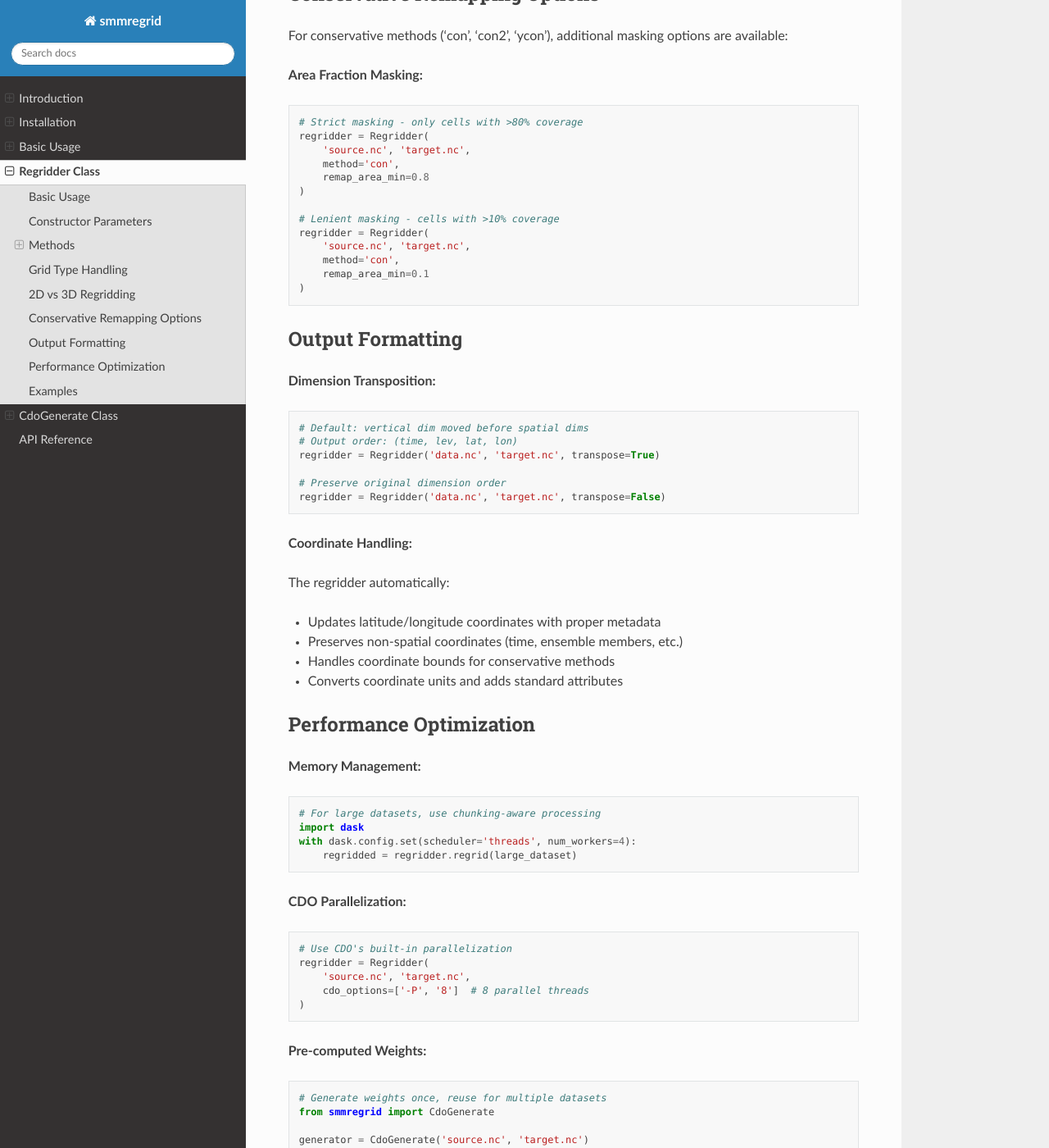
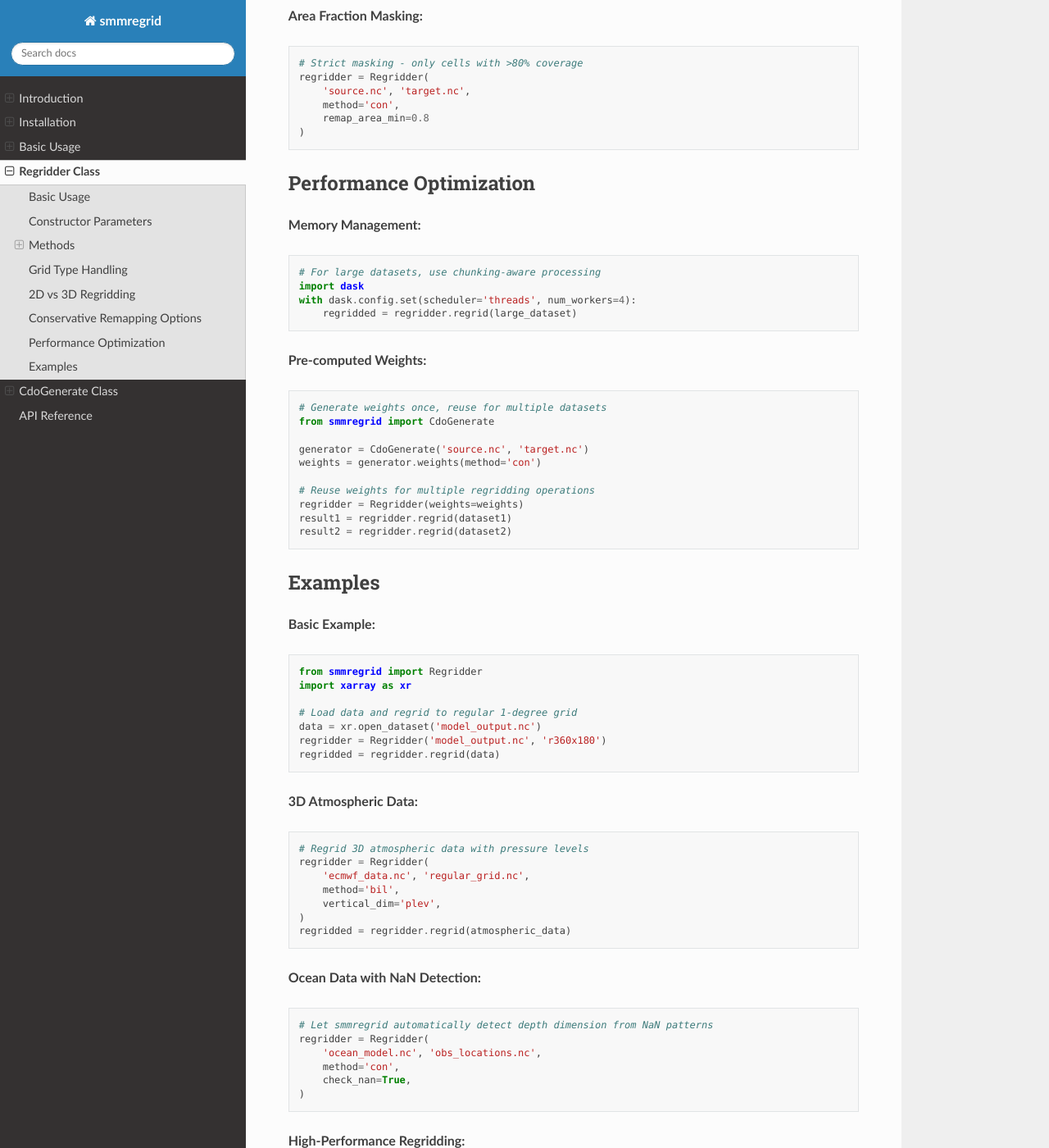
Before and after one commit to jhardenberg/smmregrid, a Sphinx documentation site: the page built from docs/sphinx/source/regridder.rst, in a window 1280 px wide and 1400 px high, scrolled down 4275 px. Shown: the whole window at 82% size. Built offline with Sphinx 7.4.7 and the Read the Docs theme 3.1.0, drawn with Linux system fonts in a browser that asks for light colours; some of the changed text lies outside the part shown.

Commit message:
more reasonable docs

```diff
--- a/docs/sphinx/source/regridder.rst
+++ b/docs/sphinx/source/regridder.rst
@@ -75,9 +75,6 @@ Constructor Parameters
 * **remap_area_min** (*float*, default: 0.5): Minimum fractional area for conservative remapping.
   Grid cells with area fraction below this threshold are masked as NaN. Range: 0.0-1.0.
 
-  - Larger values (0.7-0.9): More aggressive masking, avoids partial coverage artifacts
-  - Smaller values (0.1-0.3): Less masking, retains more data but may include edge effects
-
 * **transpose** (*bool*, default: True): If True, transposes output so vertical coordinate
   appears just before spatial coordinates. Affects dimension ordering in output.
 
@@ -220,35 +216,6 @@ For conservative methods ('con', 'con2', 'ycon'), additional masking options are
        remap_area_min=0.8
    )
 
-   # Lenient masking - cells with >10% coverage
-   regridder = Regridder(
-       'source.nc', 'target.nc',
-       method='con',
-       remap_area_min=0.1
-   )
-
-Output Formatting
------------------
-
-**Dimension Transposition:**
-
-.. code-block:: python
-
-   # Default: vertical dim moved before spatial dims
-   # Output order: (time, lev, lat, lon)
-   regridder = Regridder('data.nc', 'target.nc', transpose=True)
-
-   # Preserve original dimension order
-   regridder = Regridder('data.nc', 'target.nc', transpose=False)
-
-**Coordinate Handling:**
-
-The regridder automatically:
-
-* Updates latitude/longitude coordinates with proper metadata
-* Preserves non-spatial coordinates (time, ensemble members, etc.)
-* Handles coordinate bounds for conservative methods
-* Converts coordinate units and adds standard attributes
 
 Performance Optimization
 -------------------------
@@ -261,16 +228,6 @@ Performance Optimization
    import dask
    with dask.config.set(scheduler='threads', num_workers=4):
        regridded = regridder.regrid(large_dataset)
-
-**CDO Parallelization:**
-
-.. code-block:: python
-
-   # Use CDO's built-in parallelization
-   regridder = Regridder(
-       'source.nc', 'target.nc',
-       cdo_options=['-P', '8']  # 8 parallel threads
-   )
 
 **Pre-computed Weights:**
 
@@ -312,7 +269,6 @@ Examples
        'ecmwf_data.nc', 'regular_grid.nc',
        method='bil',
        vertical_dim='plev',
-       transpose=True
    )
    regridded = regridder.regrid(atmospheric_data)
 
@@ -325,7 +281,6 @@ Examples
        'ocean_model.nc', 'obs_locations.nc',
        method='con',
        check_nan=True,
-       remap_area_min=0.3  # Lenient masking for sparse ocean data
    )
 
 **High-Performance Regridding:**
```
Also changed, not shown: other parts of docs/sphinx/source/regridder.rst (+0 -1 lines), docs/sphinx/source/cdogenerate.rst (+7 -37 lines).
